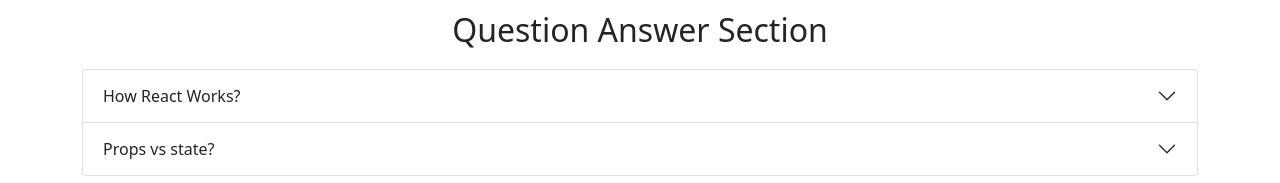
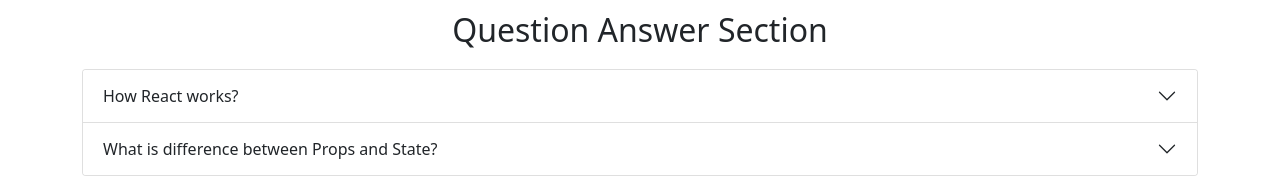
Before and after one commit to tusharpramanikbd/pick-the-purse-react, a React (Create React App) app: page / in a window 1280 px wide. Shown: the part 1450-1633 px from the top of the page. Built offline with nearby package versions, Linux system fonts and the light colour scheme.

Commit message:
question changed

```diff
--- a/src/components/QAAccordion/QAAccordion.js
+++ b/src/components/QAAccordion/QAAccordion.js
@@ -6,7 +6,7 @@ const QAAccordion = () => {
     <div className='container'>
       <Accordion>
         <Accordion.Item eventKey='0'>
-          <Accordion.Header>How React Works?</Accordion.Header>
+          <Accordion.Header>How React works?</Accordion.Header>
           <Accordion.Body>
             React creates a VIRTUAL DOM in memory. Instead of manipulating the
             browser's DOM directly, React creates a virtual DOM in memory. Where
@@ -19,7 +19,9 @@ const QAAccordion = () => {
           </Accordion.Body>
         </Accordion.Item>
         <Accordion.Item eventKey='1'>
-          <Accordion.Header>Props vs state?</Accordion.Header>
+          <Accordion.Header>
+            What is difference between Props and State?
+          </Accordion.Header>
           <Accordion.Body>
             Props is read-only, but state can be changed asynchronously. State
             can be create inside component, whereas props can be pass from
```
